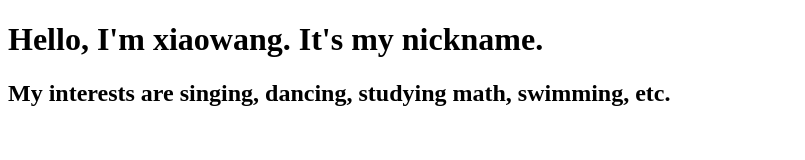
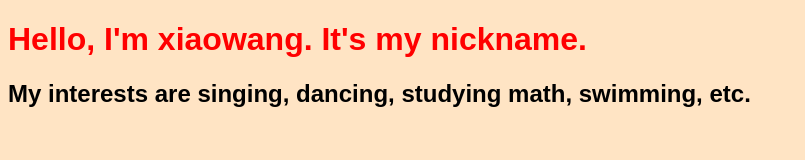
Before and after one commit to XiaoWang1212/HelloGit, a plain HTML site: page index.html in a window 1280 px wide. Shown: the whole page, without its empty margins (0-805 px from the left). Drawn offline with Linux system fonts and the light colour scheme.

Commit message:
Feat: New changes

```diff
--- a/index.html
+++ b/index.html
@@ -3,10 +3,21 @@
 <head>
     <meta charset="UTF-8">
     <meta name="viewport" content="width=device-width, initial-scale=1.0">
+    <style>
+        *
+        {
+            background-color: bisque;
+            font-family: Arial;
+        }
+        h1
+        {
+            color:red;
+        }
+    </style>
     <title>自我介紹</title>
 </head>
 <body>
-    <h1>Hello, I'm xiaowang. It's my nickname.
-    <h2>My interests are singing, dancing, studying math, swimming, etc.
+    <h1>Hello, I'm xiaowang. It's my nickname.</h1>
+    <h2>My interests are singing, dancing, studying math, swimming, etc.</h2>
 </body>
 </html>
```
Also changed, not shown: index1.html (added).
